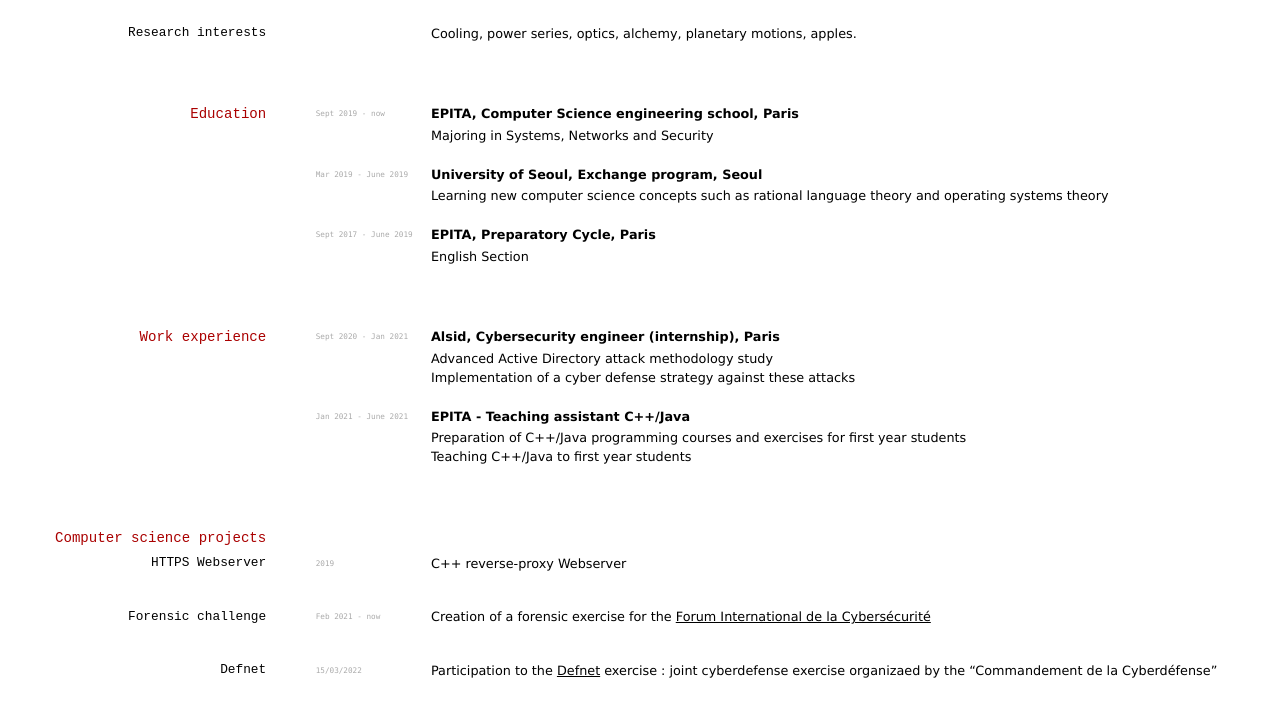
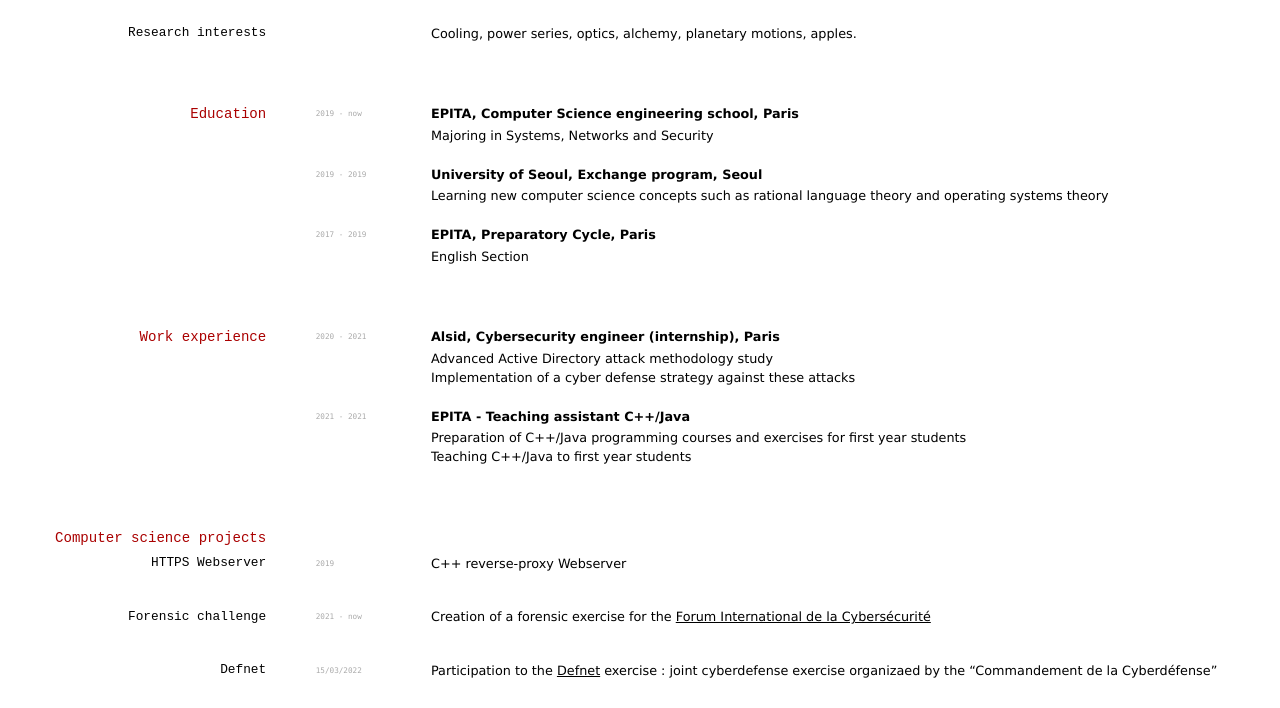
Before and after one commit to Heluge/Heluge.github.io, a Jekyll site: the page built from index.md, in a window 1280 px wide. Shown: the part 245-953 px from the top of the page. Built offline with Jekyll 4.4.1, drawn with Linux system fonts in a browser that asks for light colours.

Commit message:
index.html: corrected dates

```diff
--- a/index.md
+++ b/index.md
@@ -26,19 +26,19 @@
 
 ## Education
 
-`Sept 2019 - now`
+`2019 - now`
 __EPITA, Computer Science engineering school, Paris__
 
 - Majoring in Systems, Networks and Security
 
 
-`Mar 2019 - June 2019`
+`2019 - 2019`
 __University of Seoul, Exchange program, Seoul__
 
 - Learning new computer science concepts such as rational language theory and operating systems theory
 
 
-`Sept 2017 - June 2019`
+`2017 - 2019`
 __EPITA, Preparatory Cycle, Paris__
 
 - English Section
@@ -46,14 +46,14 @@
 
 ## Work experience
 
-`Sept 2020 - Jan 2021`
+`2020 - 2021`
 __Alsid, Cybersecurity engineer (internship), Paris__
 
 - Advanced Active Directory attack methodology study
 - Implementation of a cyber defense strategy against these attacks
 
 
-`Jan 2021 - June 2021`
+`2021 - 2021`
 __EPITA - Teaching assistant C++/Java__
 
 - Preparation of C++/Java programming courses and exercises for first year students
@@ -70,7 +70,7 @@
 
 ### Forensic challenge
 
-`Feb 2021 - now`
+`2021 - now`
 Creation of a forensic exercise for the [Forum International de la Cybersécurité](https://www.forum-fic.com/accueil.htm)
 
 
```
